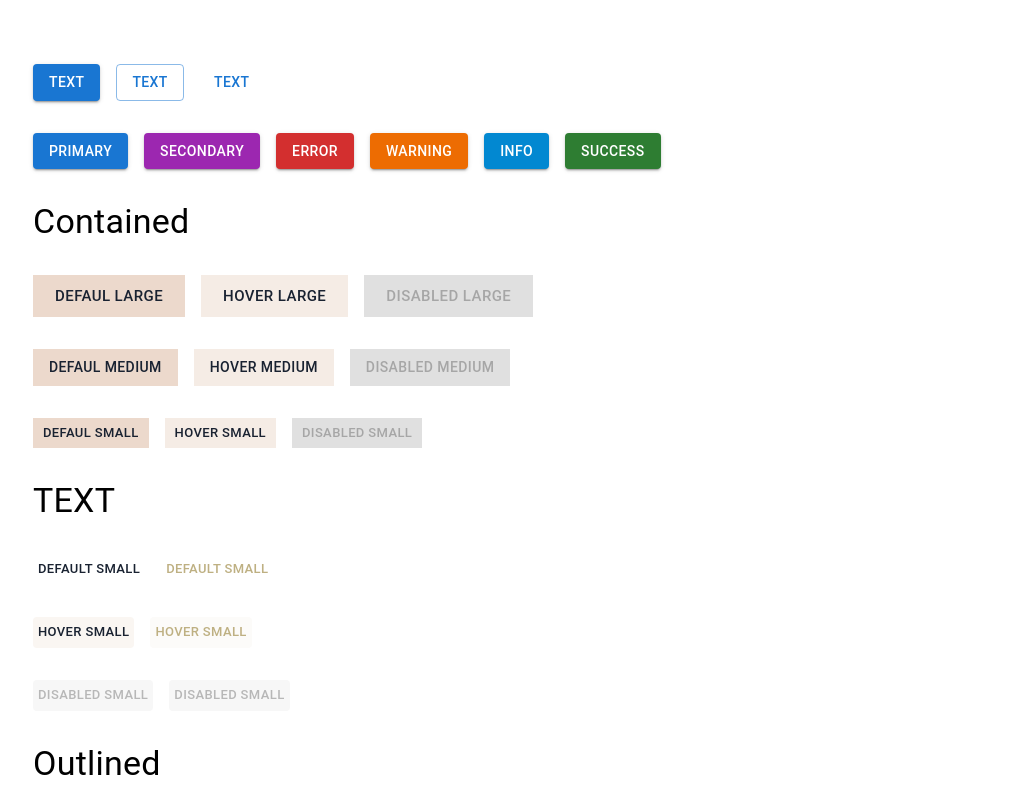
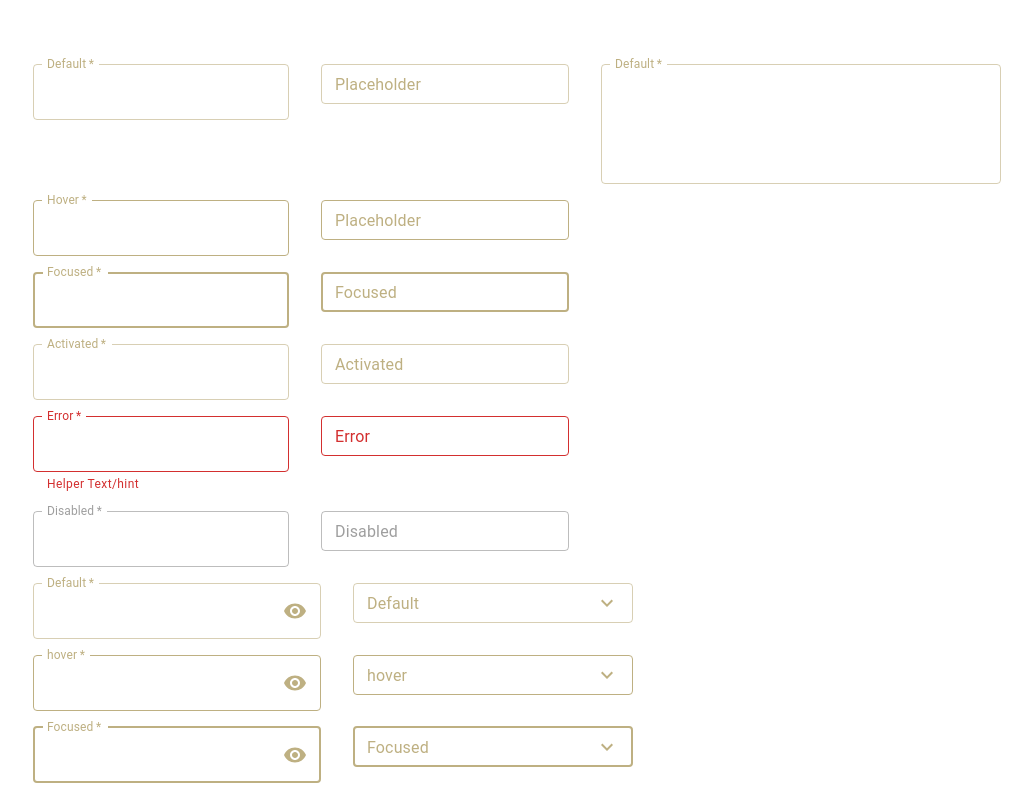
Before and after one commit to Tatev95/MUI-ButtonsTextFields, a React (Create React App) app: page / in a window 1280 px wide. Shown: the top 791 px of the page, without its empty margins (31-1063 px from the left). Built offline with nearby package versions, Linux system fonts and the light colour scheme.

Commit message:
chage textfield styles

```diff
--- a/src/App.css
+++ b/src/App.css
@@ -1,7 +1,8 @@
-.App{
+.App {
   margin: 0 auto;
-padding: 4rem;
+  padding: 4rem;
 }
+
 /*
 .contained:hover{
   background-color: #F5ECE5 !important;
--- a/src/App.tsx
+++ b/src/App.tsx
@@ -7,8 +7,8 @@ import MySelect from './components/MySelect';
 function App() {
   return (
     <div className="App">
-      <MyButton />
-      {/* <MyInput /> */}
+      {/* <MyButton /> */}
+      <MyInput />
       {/* <MySelect /> */}
 
     </div>
--- a/src/components/MyInput.tsx
+++ b/src/components/MyInput.tsx
@@ -6,9 +6,101 @@ import { makeStyles } from '@mui/styles';
 
 
 const useStyles = makeStyles({
-    default: {
+    root: {
+        '& label.Mui-focused': {
+            color: 'rgba(190, 176, 130, 1)',  // focused label color
+        },
+        '& label.Mui-hover': {
+            color: 'rgba(190, 176, 130, 1)',
+        },
+        '& .MuiOutlinedInput-root': {
+            '& fieldset': {
+                borderColor: 'rgba(190, 176, 130, 0.6)',  // default border color
+            },
+            '&:hover fieldset': {
+                borderColor: 'rgba(190, 176, 130, 1)',  // hover border color
+            },
+            '&.Mui-focused fieldset': {
+                borderColor: 'rgba(190, 176, 130, 1)',  // focused border color
+            },
+        },
+    },
+    focused: {
+        '& label.Mui-focused': {
+            color: 'rgba(190, 176, 130, 1)',
+        },
+        '& label.Mui-hover': {
+            color: 'rgba(190, 176, 130, 1)',
+        },
+        '& .MuiOutlinedInput-root': {
+            '& fieldset': {
+                borderColor: 'rgba(190, 176, 130, 1)',
+                border: "2px solid",
+            },
+            '&:hover fieldset': {
+                borderColor: 'rgba(190, 176, 130, 1)',
+            },
+            '&.Mui-focused fieldset': {
+                borderColor: 'rgba(190, 176, 130, 1)',
+            },
+        },
 
-    }
+    },
+    hover: {
+        '& label.Mui-focused': {
+            color: 'rgba(190, 176, 130, 1)',
+        },
+        '& label.Mui-hover': {
+            color: 'rgba(190, 176, 130, 1)',
+        },
+        '& label.Mui-activated': {
+            color: 'red',
+        },
+        // '& .MuiInput-underline:after': {
+        //   borderBottomColor: 'yellow',
+        // },
+        '& .MuiOutlinedInput-root': {
+            '& fieldset': {
+                borderColor: 'rgba(190, 176, 130, 1)',
+            },
+            '&:hover fieldset': {
+                borderColor: 'rgba(190, 176, 130, 1)',
+            },
+            '&.Mui-focused fieldset': {
+                borderColor: 'rgba(190, 176, 130, 1)',
+            },
+        },
+
+    },
+    disabled: {
+        borderStyle: 'dotted !important'   //not working!!!
+    },
+    // error: {
+    //     labelPlacement: 'end !important'
+    // },
+    icon: {
+        color: 'rgba(190, 176, 130, 1)',
+    },
+    textArea: {
+        '& label.Mui-focused': {
+            color: 'rgba(190, 176, 130, 1)',
+        },
+        '& label.Mui-hover': {
+            color: 'rgba(190, 176, 130, 1)',
+        },
+        '& .MuiOutlinedInput-root': {
+            '& fieldset': {
+                borderColor: 'rgba(190, 176, 130, 0.6)',
+            },
+            '&:hover fieldset': {
+                borderColor: 'rgba(190, 176, 130, 1)',
+            },
+            '&.Mui-focused fieldset': {
+                borderColor: 'rgba(190, 176, 130, 1)',
+            },
+        },
+
+    },
 });
 
 function MyInput() {
@@ -25,16 +117,22 @@ function MyInput() {
                     label='Default'
                     variant="outlined"
                     required
-                    className={classes.default}
+                    className={classes.root}
+                    sx={{
+                        label: { color: '#BEB082' },
+                    }}
 
                 />
                 <TextField
                     size='small'
-                    label='Default'
+                    label='Placeholder'
                     variant="outlined"
-                    className='default'
+                    className={classes.root}
+                    sx={{
+                        label: { color: '#BEB082' },
+                    }}
                 />
-                         <TextField
+                <TextField
                     InputProps={{
                         startAdornment: <InputAdornment position="end"></InputAdornment>,
                         sx: { height: 120, width: 400 }
@@ -43,7 +141,10 @@ function MyInput() {
                     label='Default'
                     variant="outlined"
                     required
-                    className='default'
+                    className={classes.root}
+                    sx={{
+                        label: { color: '#BEB082' },
+                    }}
                 />
             </Stack>
             <Stack direction='row' spacing={4} sx={{ mb: 2 }} >
@@ -52,17 +153,22 @@ function MyInput() {
                         startAdornment: <InputAdornment position="end"></InputAdornment>,
                     }}
                     size='medium'
-                    label='hover'
+                    label='Hover'
                     variant="outlined"
                     required
-                    className='hover'
-
+                    className={classes.hover}
+                    sx={{
+                        label: { color: '#BEB082' },
+                    }}
                 />
                 <TextField
                     size='small'
-                    label='hover'
+                    label='Placeholder'
                     variant="outlined"
-                    className='hover'
+                    className={classes.hover}
+                    sx={{
+                        label: { color: '#BEB082' },
+                    }}
                 />
             </Stack>
 
@@ -75,14 +181,19 @@ function MyInput() {
                     label='Focused'
                     variant="outlined"
                     required
-                    className='focused'
-
+                    className={classes.focused}
+                    sx={{
+                        label: { color: '#BEB082' },
+                    }}
                 />
                 <TextField
                     size='small'
                     label='Focused'
                     variant="outlined"
-                    className='focused'
+                    className={classes.focused}
+                    sx={{
+                        label: { color: '#BEB082' },
+                    }}
                 />
             </Stack>
 
@@ -95,14 +206,19 @@ function MyInput() {
                     label='Activated'
                     variant="outlined"
                     required
-                    className='default'
-
+                    className={classes.root}
+                    sx={{
+                        label: { color: '#BEB082' },
+                    }}
                 />
                 <TextField
                     size='small'
                     label='Activated'
                     variant="outlined"
-                    className='default'
+                    className={classes.root}
+                    sx={{
+                        label: { color: '#BEB082' },
+                    }}
                 />
             </Stack>
 
@@ -115,7 +231,6 @@ function MyInput() {
                     label='Error'
                     variant="outlined"
                     required
-                    className='default'
                     error
                     helperText='Helper Text/hint'
 
@@ -124,7 +239,6 @@ function MyInput() {
                     size='small'
                     label='Error'
                     variant="outlined"
-                    className='default'
                     error
                 />
             </Stack>
@@ -139,7 +253,7 @@ function MyInput() {
                     variant="outlined"
                     required
                     disabled
-                    className='disabled'
+                    className={classes.disabled}
 
                 />
                 <TextField
@@ -158,22 +272,28 @@ function MyInput() {
                 <TextField
                     InputProps={{
                         startAdornment: <InputAdornment position="end"></InputAdornment>,
-                        endAdornment: <InputAdornment position='end'><VisibilityIcon /></InputAdornment>
+                        endAdornment: <InputAdornment position='end'><VisibilityIcon className={classes.icon}/></InputAdornment>
                     }}
                     size='medium'
                     label='Default'
                     variant="outlined"
                     required
-                    className='default'
+                    className={classes.root}
+                    sx={{
+                        label: { color: '#BEB082' },
+                    }}
 
                 />
                 <TextField
                     size='small'
                     label='Default'
                     variant="outlined"
-                    className='default'
+                    className={classes.root}
+                    sx={{
+                        label: { color: '#BEB082' },
+                    }}
                     InputProps={{
-                        endAdornment: <InputAdornment position='end'><KeyboardArrowDownIcon /></InputAdornment>
+                        endAdornment: <InputAdornment position='end'><KeyboardArrowDownIcon className={classes.icon}/></InputAdornment>
                     }}
                 />
             </Stack>
@@ -181,22 +301,27 @@ function MyInput() {
                 <TextField
                     InputProps={{
                         startAdornment: <InputAdornment position="end"></InputAdornment>,
-                        endAdornment: <InputAdornment position='end'><VisibilityIcon /></InputAdornment>
+                        endAdornment: <InputAdornment position='end'><VisibilityIcon className={classes.icon}/></InputAdornment>
                     }}
                     size='medium'
                     label='hover'
                     variant="outlined"
                     required
-                    className='hover'
-
+                    className={classes.hover}
+                    sx={{
+                        label: { color: '#BEB082' },
+                    }}
                 />
                 <TextField
                     size='small'
                     label='hover'
                     variant="outlined"
-                    className='hover'
+                    className={classes.hover}
+                    sx={{
+                        label: { color: '#BEB082' },
+                    }}
                     InputProps={{
-                        endAdornment: <InputAdornment position='end'><KeyboardArrowDownIcon /></InputAdornment>
+                        endAdornment: <InputAdornment position='end'><KeyboardArrowDownIcon className={classes.icon}/></InputAdornment>
                     }}
                 />
             </Stack>
@@ -205,45 +330,55 @@ function MyInput() {
                 <TextField
                     InputProps={{
                         startAdornment: <InputAdornment position="end"></InputAdornment>,
-                        endAdornment: <InputAdornment position='end'><VisibilityIcon /></InputAdornment>
+                        endAdornment: <InputAdornment position='end'><VisibilityIcon className={classes.icon}/></InputAdornment>
                     }}
                     size='medium'
                     label='Focused'
                     variant="outlined"
                     required
-                    className='focused'
-
+                    className={classes.focused}
+                    sx={{
+                        label: { color: '#BEB082' },
+                    }}
                 />
                 <TextField
                     size='small'
                     label='Focused'
                     variant="outlined"
-                    className='focused'
-                    InputProps={{
-                        endAdornment: <InputAdornment position='end'><KeyboardArrowDownIcon /></InputAdornment>
-                    }}                />
+                    className={classes.focused}
+                    sx={{
+                        label: { color: '#BEB082' },
+                    }}
+                                        InputProps={{
+                        endAdornment: <InputAdornment position='end'><KeyboardArrowDownIcon className={classes.icon}/></InputAdornment>
+                    }} />
             </Stack>
 
             <Stack direction='row' spacing={4} sx={{ mb: 2 }} >
                 <TextField
                     InputProps={{
                         startAdornment: <InputAdornment position="end"></InputAdornment>,
-                        endAdornment: <InputAdornment position='end'><VisibilityIcon /></InputAdornment>
+                        endAdornment: <InputAdornment position='end'><VisibilityIcon className={classes.icon}/></InputAdornment>
                     }}
                     size='medium'
                     label='Activated'
                     variant="outlined"
                     required
-                    className='default'
-
+                    className={classes.root}
+                    sx={{
+                        label: { color: '#BEB082' },
+                    }}
                 />
                 <TextField
                     size='small'
                     label='Activated'
                     variant="outlined"
-                    className='default'
-                    InputProps={{
-                        endAdornment: <InputAdornment position='end'><KeyboardArrowDownIcon /></InputAdornment>
+                    className={classes.root}
+                    sx={{
+                        label: { color: '#BEB082' },
+                    }}
+                           InputProps={{
+                        endAdornment: <InputAdornment position='end'><KeyboardArrowDownIcon className={classes.icon}/></InputAdornment>
                     }}
                 />
             </Stack>
@@ -252,14 +387,13 @@ function MyInput() {
                 <TextField
                     InputProps={{
                         startAdornment: <InputAdornment position="end"></InputAdornment>,
-                        endAdornment: <InputAdornment position='end'><VisibilityIcon /></InputAdornment>,
-                        disableUnderline: true
+                        disableUnderline: true,
                     }}
                     size='medium'
                     label='Error'
                     variant="standard"
                     required
-                    className='default'
+                    // className={classes.error}
                     error
                     helperText='Helper Text/hint'
                 />
@@ -270,8 +404,9 @@ function MyInput() {
                     className='default'
                     error
                     InputProps={{
-                        endAdornment: <InputAdornment position='end'><KeyboardArrowDownIcon /></InputAdornment>
+                        endAdornment: <InputAdornment position='end'><KeyboardArrowDownIcon className={classes.icon}/></InputAdornment>
                     }}
+                    helperText='Helper Text/hint'
                 />
             </Stack>
 
@@ -279,7 +414,7 @@ function MyInput() {
                 <TextField
                     InputProps={{
                         startAdornment: <InputAdornment position="end"></InputAdornment>,
-                        endAdornment: <InputAdornment position='end'><VisibilityIcon /></InputAdornment>,
+                        endAdornment: <InputAdornment position='end'><VisibilityIcon className={classes.icon}/></InputAdornment>,
                     }}
                     size='medium'
                     label='Disabled'
@@ -296,7 +431,7 @@ function MyInput() {
                     disabled
                     className='disabled'
                     InputProps={{
-                        endAdornment: <InputAdornment position='end'><KeyboardArrowDownIcon /></InputAdornment>
+                        endAdornment: <InputAdornment position='end'><KeyboardArrowDownIcon className={classes.icon}/></InputAdornment>
                     }}
                 />
             </Stack>
```
